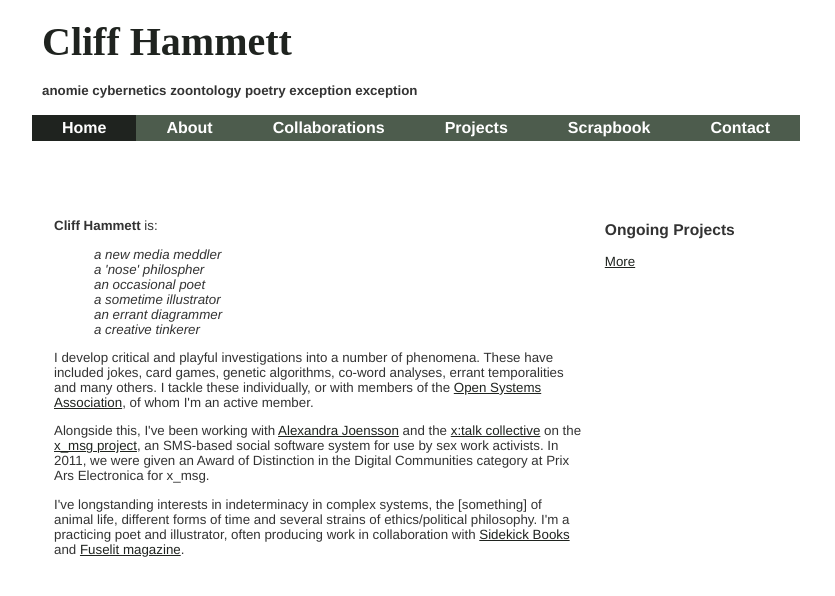
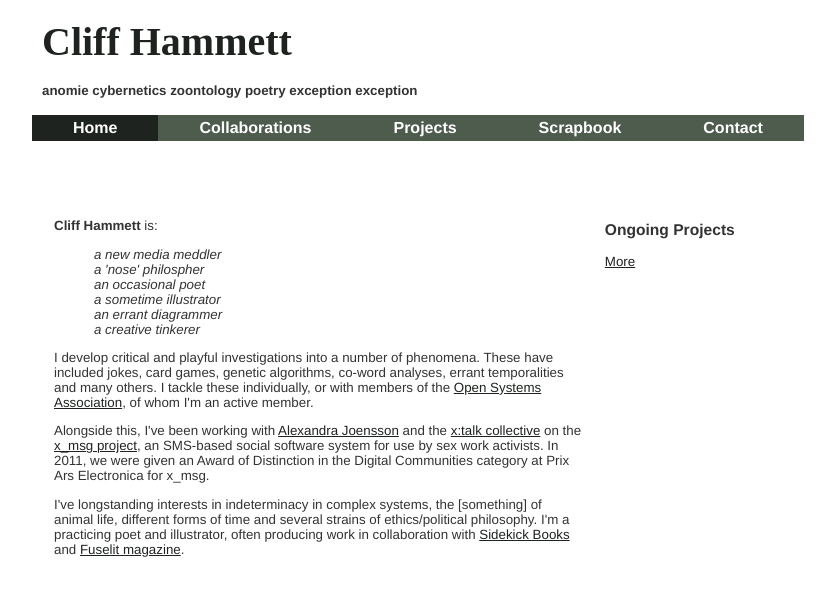
Before and after one commit to dentalplan/dentalplan.github.io, a Jekyll site: the page built from index.html, in a window 1280 px wide. Shown: the top 596 px of the page, without its empty margins (245-1080 px from the left). Built offline with Jekyll 4.4.1, drawn with Linux system fonts in a browser that asks for light colours; Markdown is read by kramdown in place of the engine named in the settings.

Commit message:
removing about for now

```diff
--- a/_layouts/default.html
+++ b/_layouts/default.html
@@ -27,7 +27,7 @@
             <nav>
 		<table><tr><td>
 			<li><a href="/" id="homenav">Home</a></li>
-			<li><a href="/about" id="aboutnav">About</a></li>
+<!--			<li><a href="/about" id="aboutnav">About</a></li> -->
 			<li><a href="/collaborations" id="collabnav">Collaborations</a></li>
 			<li><a href="/projects" id="projectnav">Projects</a></li>
 			<li><a href="/scrapbook" id="scrapnav">Scrapbook</a></li>
@@ -44,9 +44,10 @@
 
         </main>
 
-        <footer>
+	<footer>
             <p></p>
-        </footer>
+	    <p></p>
+	</footer>
       </wrapper>
     </body>
 
--- a/style.css
+++ b/style.css
@@ -32,13 +32,14 @@ wrapper{
 	background-color: white;
 	max-width: 800px;
 	min-width: 200px;
-	margin-left: auto;
 	margin-right: auto;
+	margin-left:auto;
 }
 
 header{
 
     max-width: 800px;
+    display: block;
     min-width: 200px;
     padding-left: 5px;
     padding-right: 5px;
@@ -53,6 +54,7 @@ h1,h2,h3,h4 {
 }
 
 h2{
+	margin-left: 5px;
 	font-size: 15pt;
 }
 
@@ -161,8 +163,8 @@ nav a:active{
     font-size: 12pt;
     display:block;
     padding-top:4px;
-    padding-left:30px;
-    padding-right:30px;
+    padding-left:41px;
+    padding-right:41px;
     padding-bottom:4px;
     font-weight:bold;
     color: white;
@@ -204,7 +206,6 @@ body#Ongoing-Projects-post a#projectnav:hover{
 
 footer {
     clear: both;
-    width: 100%;
 }
 
 article {
@@ -257,7 +258,7 @@ section img {
 }
 
 section {
-    margin-left: 0px;
+    margin-left: 5px;
 }
 
 /* scrapbook elements */
```
